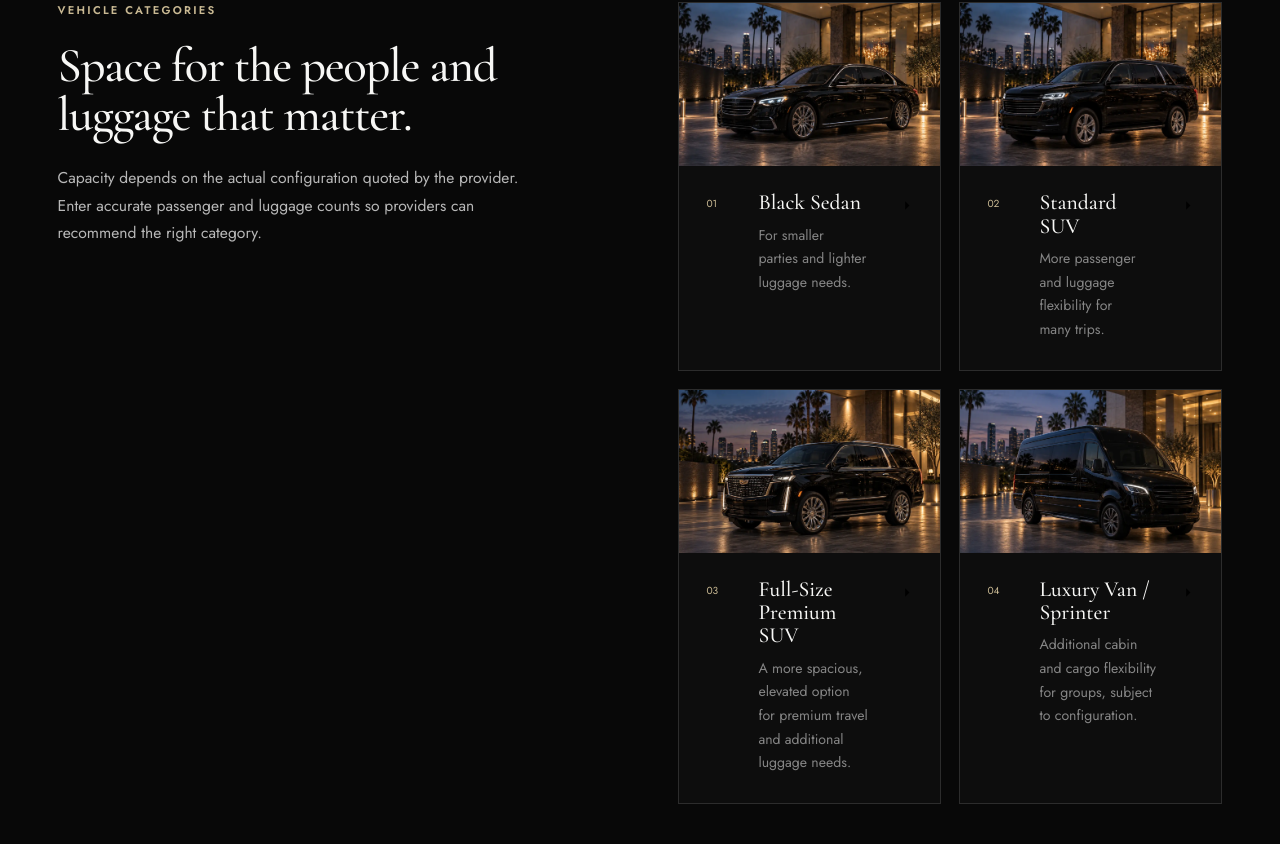
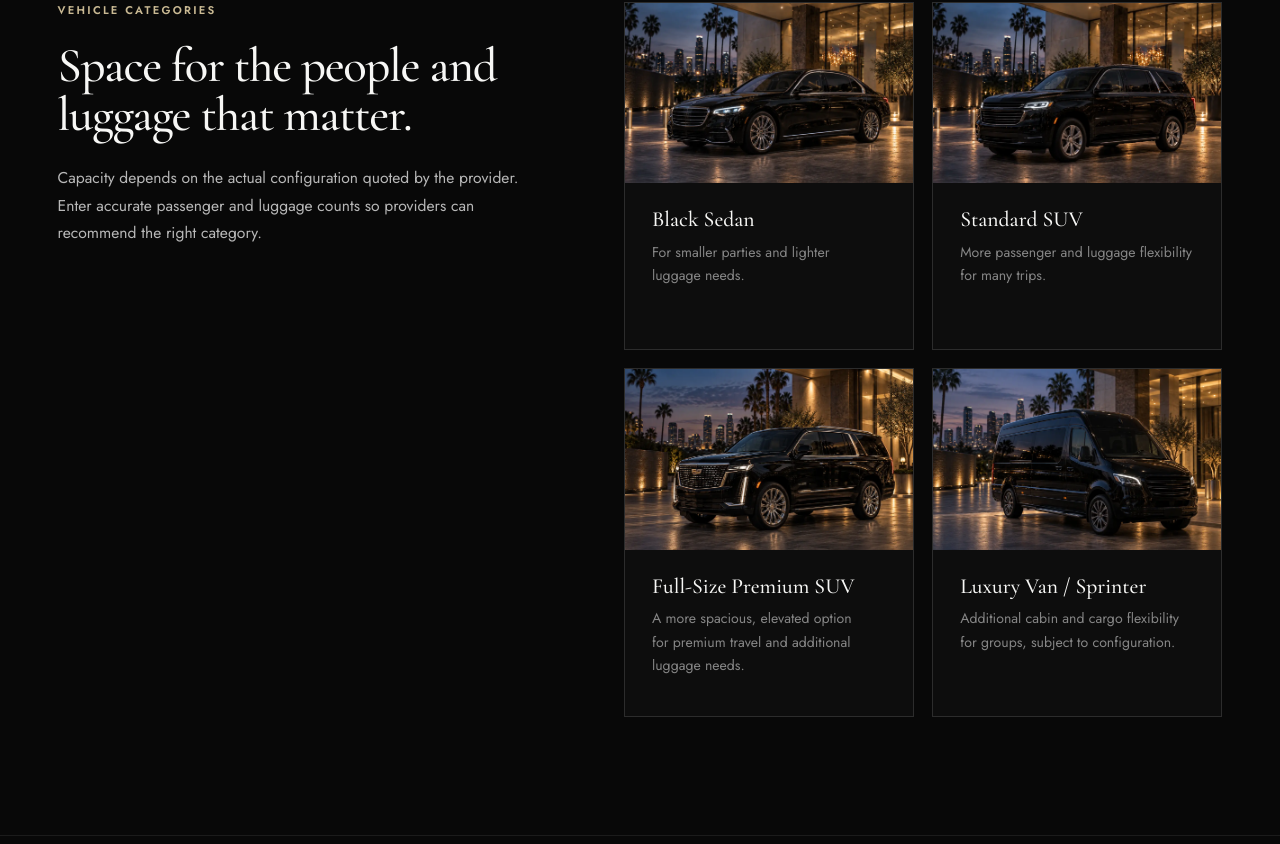
Before and after one commit to Jacob0693/regiarides, a Next.js app: page / in a window 1280 px wide. Shown: the part 4456-5300 px from the top of the page. Built offline with nearby package versions, Linux system fonts and the light colour scheme.

Commit message:
Simplify vehicle cards and widen vehicle column

```diff
--- a/src/app/globals.css
+++ b/src/app/globals.css
@@ -76,8 +76,8 @@ h1{margin:0;font-size:clamp(3.45rem,4.35vw,4.85rem);font-weight:500;letter-spaci
 .how-section{width:100%;max-width:none;padding-right:max(clamp(24px,4.5vw,72px),calc((100vw - var(--max-width))/2 + 72px));padding-left:max(clamp(24px,4.5vw,72px),calc((100vw - var(--max-width))/2 + 72px));background:#efefeb;color:#101010}.how-section .eyebrow{color:var(--accent-deep)}
 .step-grid{display:grid;grid-template-columns:repeat(3,1fr);gap:1px;background:rgba(0,0,0,.15);border:1px solid rgba(0,0,0,.15)}.step-card{min-height:290px;padding:32px;background:#efefeb}
 .step-card>span{color:var(--accent-deep);font-size:.66rem}.step-card h3{margin:75px 0 14px;font-size:2rem;font-weight:500;letter-spacing:-.02em;line-height:1}.step-card p{max-width:340px;color:#61615e}
-.vehicle-section{display:grid;grid-template-columns:repeat(2,minmax(0,1fr));align-items:start;gap:clamp(56px,6vw,96px)}.vehicle-heading>p:last-child{max-width:480px;margin-top:25px}.vehicle-list{display:grid;grid-template-columns:repeat(2,minmax(0,1fr));gap:18px}
-.vehicle-list article{min-width:0;border:1px solid var(--line);background:var(--near-black);transition:background 180ms ease}.vehicle-list article:hover{background:var(--charcoal-light)}.vehicle-thumb{position:relative;aspect-ratio:16/10;overflow:hidden;background:#111}.vehicle-thumb img{object-fit:cover;transition:transform 420ms ease}.vehicle-list article:hover .vehicle-thumb img{transform:scale(1.025)}.vehicle-card-copy{display:grid;min-height:166px;grid-template-columns:34px 1fr auto;align-items:start;gap:18px;padding:25px 27px 28px}.vehicle-card-copy>span{padding-top:5px;color:var(--accent);font-size:.64rem}.vehicle-list h3{margin:0 0 9px;font-size:clamp(1.35rem,1.55vw,1.7rem);font-weight:500;line-height:1.08}.vehicle-card-copy>svg{width:17px;margin-top:6px;color:#777}.vehicle-list p{max-width:520px}
+.vehicle-section{display:grid;grid-template-columns:minmax(0,45fr) minmax(0,55fr);align-items:start;gap:clamp(56px,6vw,96px)}.vehicle-heading>p:last-child{max-width:480px;margin-top:25px}.vehicle-list{display:grid;grid-template-columns:repeat(2,minmax(0,1fr));gap:18px}
+.vehicle-list article{min-width:0;border:1px solid var(--line);background:var(--near-black);transition:background 180ms ease}.vehicle-list article:hover{background:var(--charcoal-light)}.vehicle-thumb{position:relative;aspect-ratio:16/10;overflow:hidden;background:#111}.vehicle-thumb img{object-fit:cover;transition:transform 420ms ease}.vehicle-list article:hover .vehicle-thumb img{transform:scale(1.025)}.vehicle-card-copy{display:block;min-height:166px;padding:25px 27px 28px}.vehicle-list h3{margin:0 0 9px;font-size:clamp(1.35rem,1.55vw,1.7rem);font-weight:500;line-height:1.08}.vehicle-list p{max-width:520px}
 .trust-section{display:grid;grid-template-columns:minmax(0,1fr) minmax(430px,.9fr);gap:90px;border-top:1px solid var(--line-soft)}.trust-copy>p{max-width:590px}.trust-points{display:grid;gap:15px;margin-top:34px}
 .provider-section{display:grid;min-height:680px;grid-template-columns:1fr 1fr;border-top:1px solid var(--line);background:#101010}.provider-visual{position:relative;min-height:560px;overflow:hidden;border-right:1px solid var(--line);background:#0b0b0b}.provider-visual>img{z-index:0;object-fit:cover;object-position:center}.provider-visual:after{position:absolute;z-index:1;inset:0;background:linear-gradient(to top,rgba(4,4,4,.82) 0%,transparent 52%),linear-gradient(90deg,transparent 65%,rgba(10,10,10,.34));content:""}.provider-photo-label{position:absolute;z-index:2;bottom:34px;left:38px;display:flex;flex-direction:column}.provider-photo-label span{font-size:.68rem;font-weight:650;letter-spacing:.2em}.provider-photo-label small{margin-top:8px;color:var(--accent);font-size:.56rem;letter-spacing:.23em}
 .provider-content{display:flex;max-width:700px;flex-direction:column;align-items:flex-start;justify-content:center;padding:90px clamp(36px,7vw,110px)}.provider-content h2,.faq-heading h2{margin:0;font-size:clamp(2.8rem,3.8vw,4.2rem);font-weight:500;letter-spacing:-.025em;line-height:1}.provider-content>p:not(.eyebrow){margin:25px 0 0;color:var(--muted);font-size:.96rem;line-height:1.75}.provider-content ul{display:grid;gap:13px;margin:32px 0 38px;padding:0;list-style:none}.provider-content li{display:flex;align-items:center;gap:10px;color:#c8c8c6;font-size:.84rem}.provider-content li svg{width:15px;fill:none;stroke:var(--accent);stroke-width:1.7}
--- a/src/app/page.tsx
+++ b/src/app/page.tsx
@@ -162,7 +162,7 @@ export default function Home() {
       <section className="section vehicle-section" id="fleet">
         <div className="vehicle-heading"><p className="eyebrow">VEHICLE CATEGORIES</p><h2>Space for the people and luggage that matter.</h2><p>Capacity depends on the actual configuration quoted by the provider. Enter accurate passenger and luggage counts so providers can recommend the right category.</p></div>
         <div className="vehicle-list">
-          {vehicles.map((vehicle, index) => <article key={vehicle.title}><div className="vehicle-thumb"><Image src={vehicle.image} alt={vehicle.alt} fill sizes="(max-width: 760px) 100vw, 50vw" /></div><div className="vehicle-card-copy"><span>0{index + 1}</span><div><h3>{vehicle.title}</h3><p>{vehicle.description}</p></div><ArrowIcon /></div></article>)}
+          {vehicles.map((vehicle) => <article key={vehicle.title}><div className="vehicle-thumb"><Image src={vehicle.image} alt={vehicle.alt} fill sizes="(max-width: 760px) 100vw, 55vw" /></div><div className="vehicle-card-copy"><h3>{vehicle.title}</h3><p>{vehicle.description}</p></div></article>)}
         </div>
       </section>
 
```
